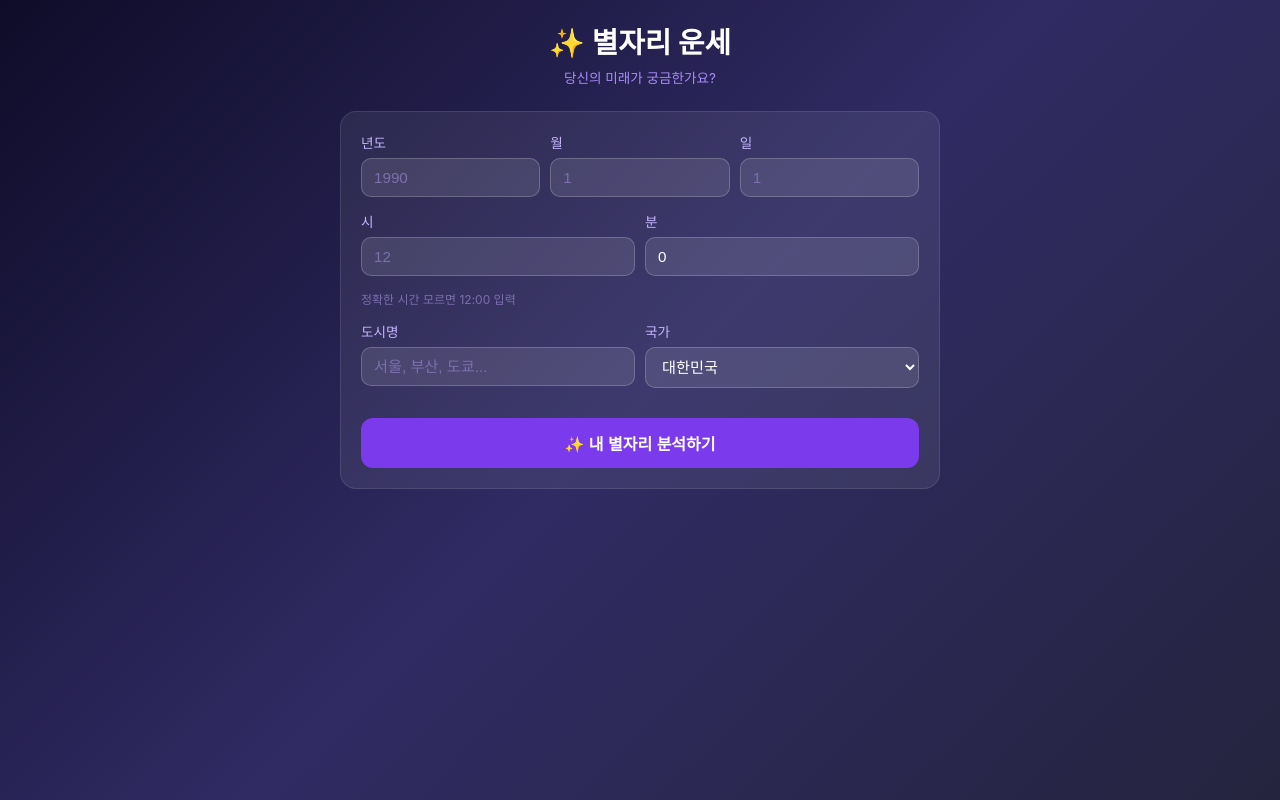
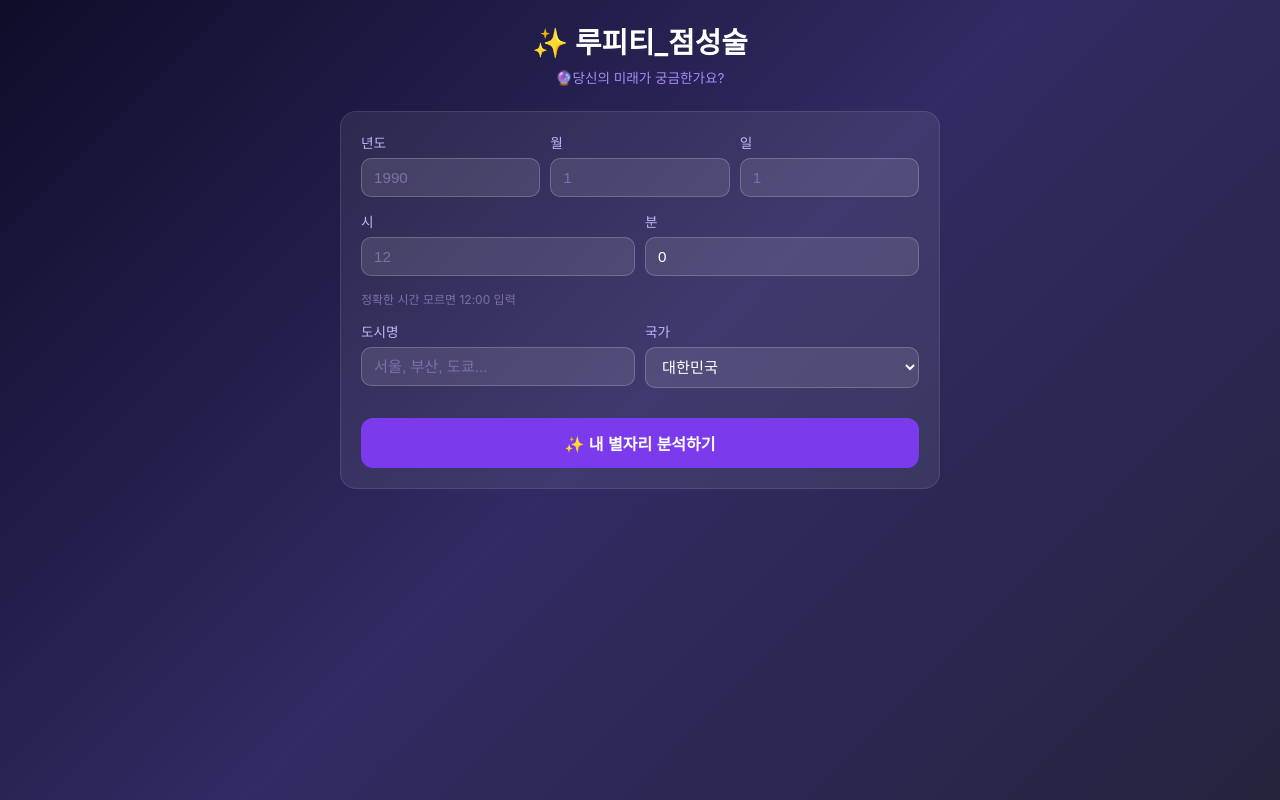
Before and after one commit to loopyti/sign, a plain HTML site: page index.html in a window 1280 px wide. Drawn offline with Linux system fonts and the light colour scheme.

Commit message:
index.html 업데이트

```diff
--- a/index.html
+++ b/index.html
@@ -65,8 +65,8 @@
 </head>
 <body>
 <div class="container">
-  <h1>✨ 별자리 운세</h1>
-  <p class="subtitle">당신의 미래가 궁금한가요? </p>
+  <h1>✨ 루피티_점성술</h1>
+  <p class="subtitle">🔮당신의 미래가 궁금한가요? </p>
 
   <div class="card" id="form-card">
     <div class="row row-3">
```
